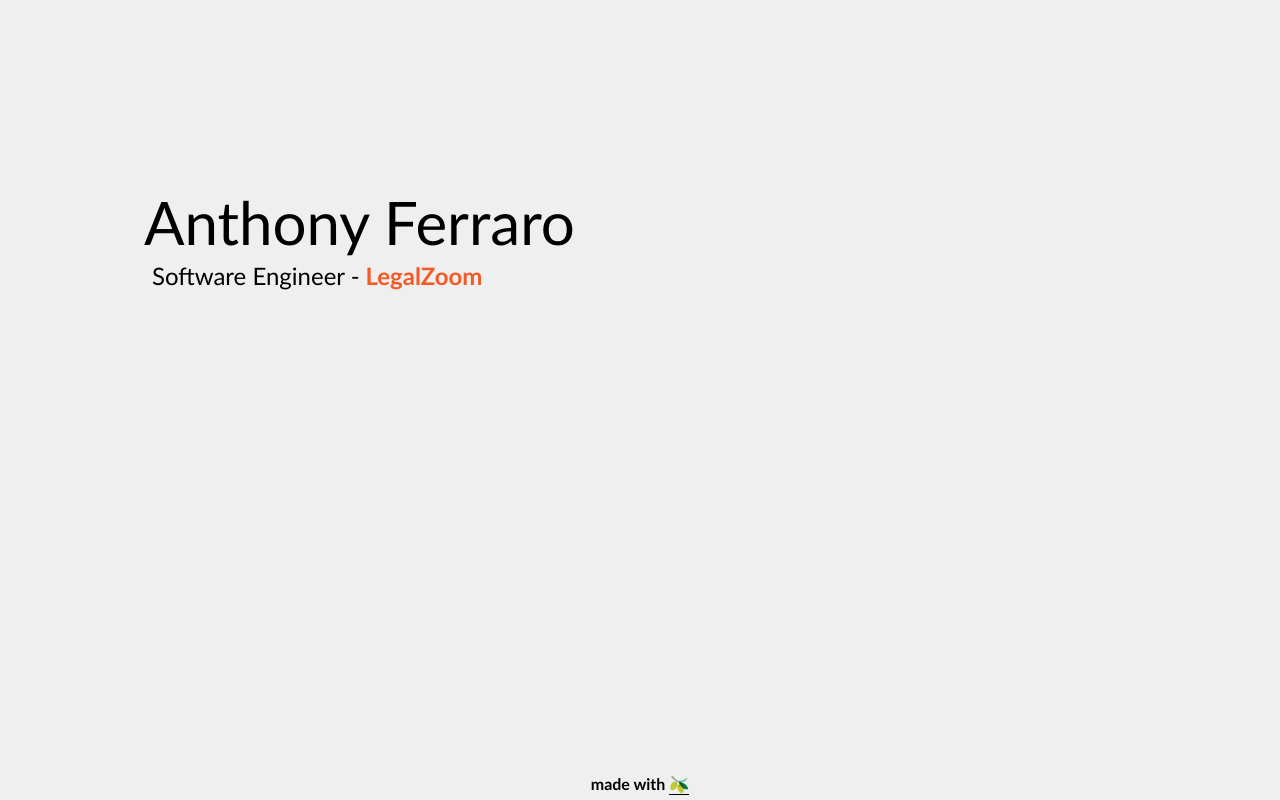
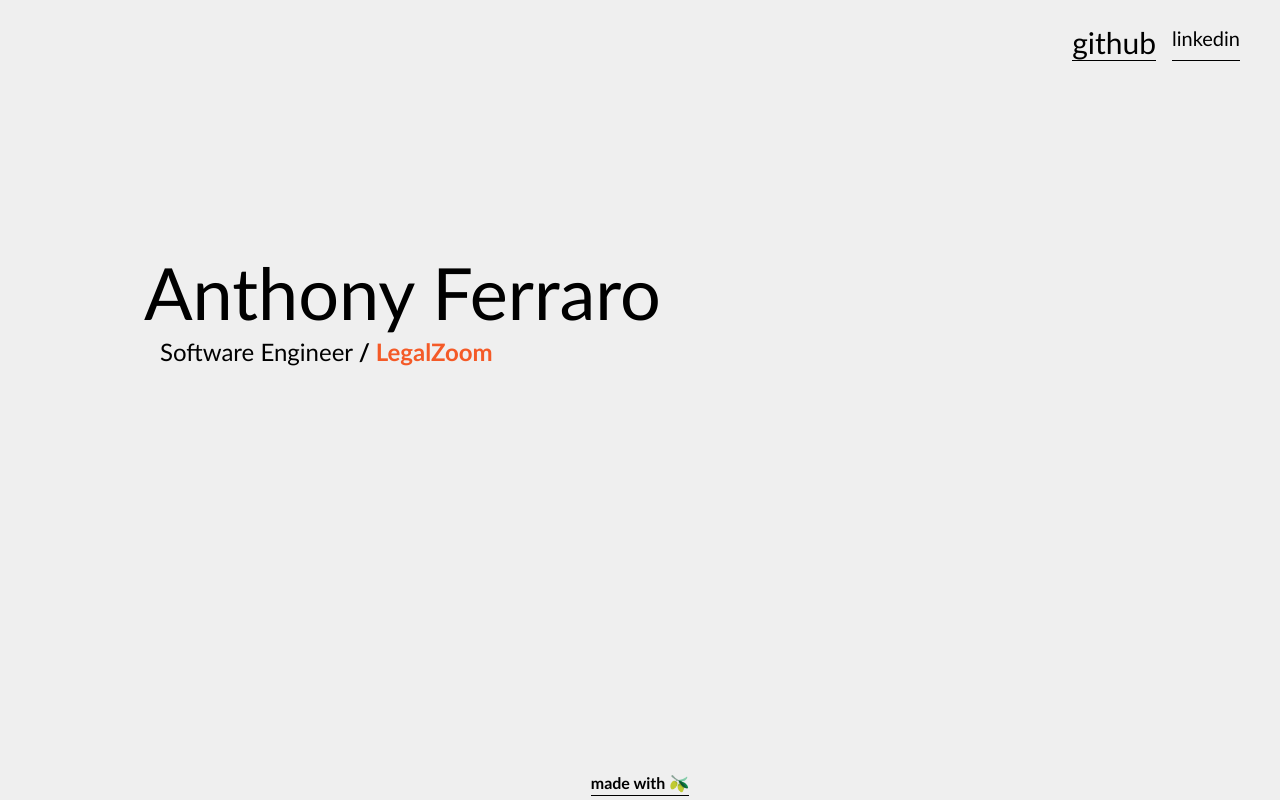
Before and after one commit to a-ferraro007/tony-dot-place, a React app: page / in a window 1280 px wide. Built offline with nearby package versions, Linux system fonts and the light colour scheme; the HTML template or start-up script is replaced by a standard one.

Commit message:
feat: styles

```diff
--- a/app/Components/main.tsx
+++ b/app/Components/main.tsx
@@ -1,24 +1,28 @@
 export default function Main() {
   return (
     <>
+      <nav className="fixed top-0 flex flex-row w-full justify-end gap-2 md:gap-4 py-6 px-4 md:px-10">
+        <a className="text-xl md:text-3xl font-extralight border-b-[1.5px] border-black pb-[.125px]" href="https://github.com/a-ferraro007" target="_blank">github</a>
+        <a className="text-xl md:t`ext-3xl font-extralight border-b-[1.5px] border-black pb-[.125px]" href="https://www.linkedin.com/in/anthony-f-9a7084b8/" target="_blank">linkedin</a>
+      </nav>
+
       <div>
-        <div className="h-full flex flex-col ml-36 mt-48">
-          <h1 className="text-6xl font-extralight mb-2">Anthony Ferraro</h1>
-          <h2 className="ml-2 text-2xl font-light"> Software Engineer -
-            <span className="text-2xl font-semibold text-[#F45A27]"> LegalZoom </span></h2>
+        <div className="h-full flex flex-col items-center md:items-start mt-48 md:ml-36 md:mt-64">
+          <h1 className="text-5xl md:text-7xl font-extralight mb-2">Anthony Ferraro</h1>
+          <h2 className="md:ml-4 text-xl md:text-2xl font-light"> Software Engineer <span className="font-semibold">/</span>
+            <span className="text-xl md:text-2xl font-semibold text-[#F45A27]"> LegalZoom </span></h2>
         </div>
       </div>
-      <div className="fixed bottom-0 w-full flex justify-center p-1">
-        <p className="font-semibold">
-          made with{" "}
-          <a
-            className="border-b-[1.5px] border-black pb-[1px]"
-            href="https://github.com/a-ferraro007/OliveJs/tree/main"
-          >
-            🫒
-          </a>
-        </p>
-      </div>
+      <footer className="fixed bottom-0 w-full flex justify-center p-1">
+
+        <a
+          className=" font-semibold border-b-[.5px] border-black pb-[.125px]"
+          href="https://github.com/a-ferraro007/OliveJs/tree/main"
+          target="_blank"
+        >
+          made with 🫒
+        </a>
+      </footer>
     </>
   );
 }
```
